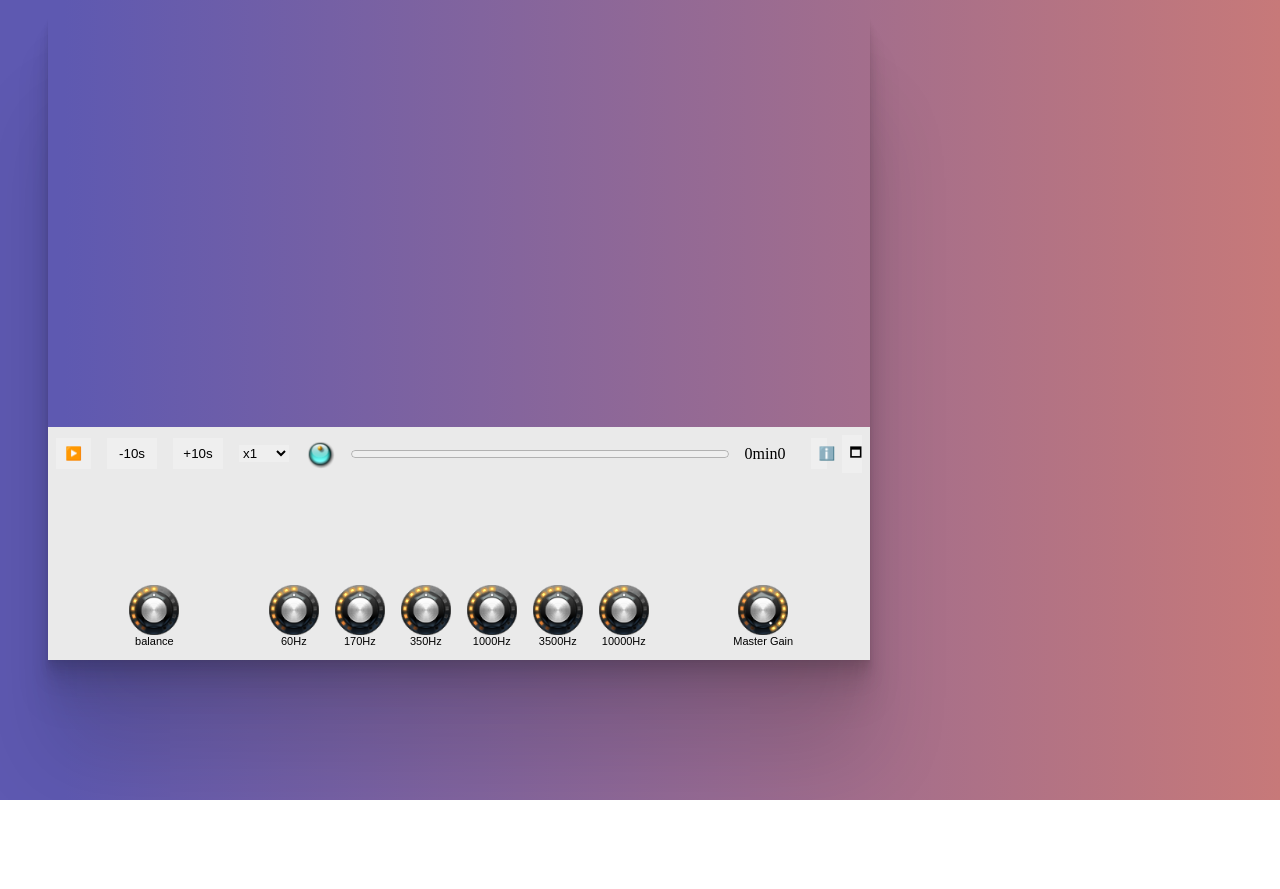
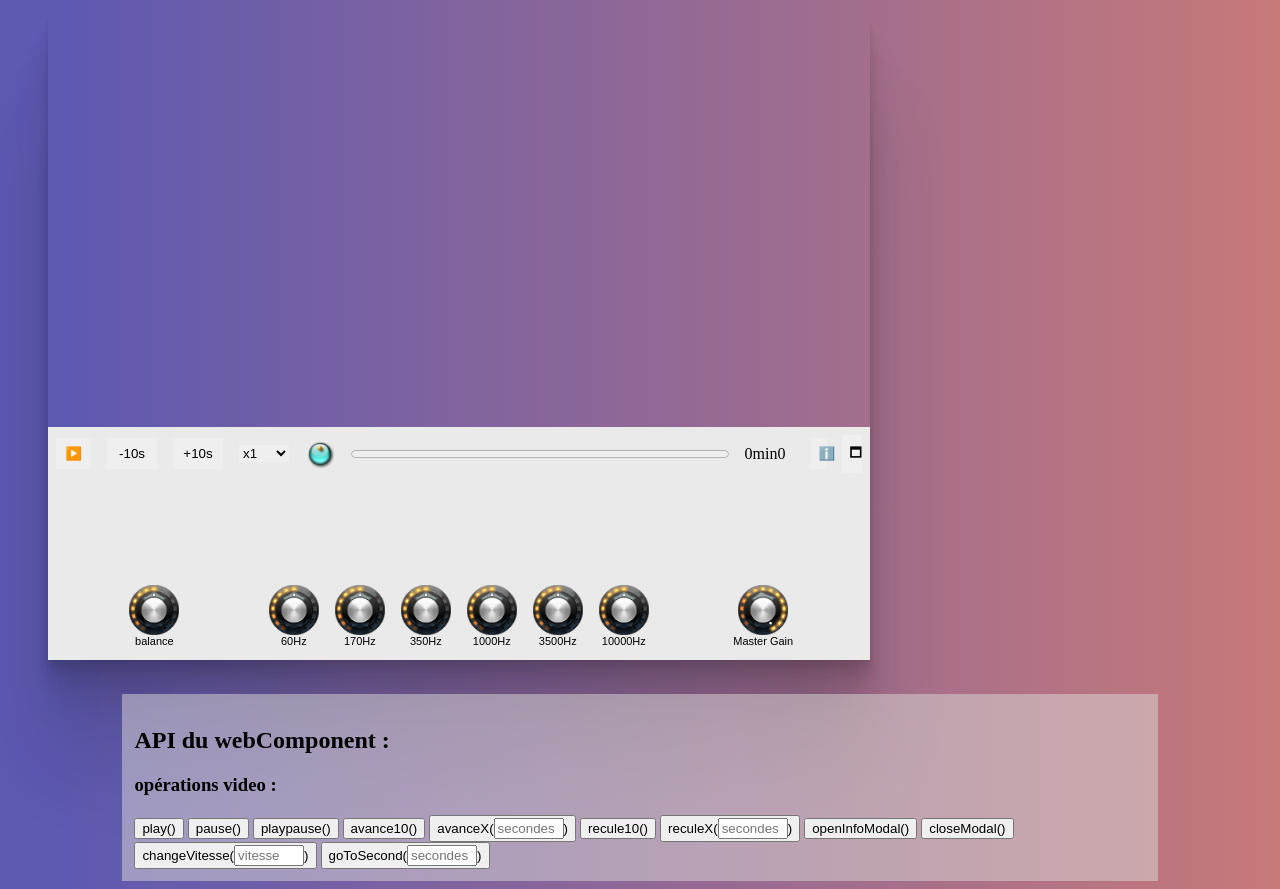
Before and after one commit to BordyV/webcomponent_video, a plain HTML site: page index.html in a window 1280 px wide. Before the commit the page ends 800 px from the top, so only its background shows below. Drawn offline with Linux system fonts and the light colour scheme; files whose address does not match are found by name.

Commit message:
feat: add html example for web component API

```diff
--- a/index.html
+++ b/index.html
@@ -12,6 +12,29 @@
             background: rgb(94, 89, 177);
             background: linear-gradient(90deg, rgba(94, 89, 177, 1) 5%, rgba(199, 121, 121, 1) 100%, rgba(0, 212, 255, 1) 100%);
         }
+
+        #ExempleApi {
+            padding: 1%;
+            margin-left: auto;
+            margin-right: auto;
+            width: 80%;
+            background-color: rgba(219, 218, 215, 0.5);
+            color: #000000;
+        }
+
+        #ExempleApi input[type="number"] {
+            width: 70px;
+        }
+
+        input::-webkit-outer-spin-button,
+        input::-webkit-inner-spin-button {
+            -webkit-appearance: none;
+            margin: 0;
+        }
+
+        input[type=number] {
+            -moz-appearance: textfield;
+        }
     </style>
     <!--les valeurs actuellement à true sont pas nécessaire car les fonctionnalités sont activés de bases
         on pourrait les enlever et ça ne changera pas.
@@ -20,13 +43,87 @@
     <my-player id="player" width-size="65%" controller-video="true" controller-canvas="true" controller-audio="true"
         keyboard-listener="true" src="http://commondatastorage.googleapis.com/gtv-videos-bucket/sample/Sintel.mp4">
     </my-player>
-    <!-- <button onclick="play()">PLAY DEPUIS INDEX.HTML</button>
+    <div id="ExempleApi">
+        <h2> API du webComponent : </h2>
+        <h3> opérations video : </h3>
+        <button onclick="play()">play()</button>
+        <button onclick="pause()">pause()</button>
+        <button onclick="playpause()">playpause() </button>
+        <button onclick="avance10()">avance10() </button>
+        <button onclick="avanceX()">avanceX(<input type="number" id="avanceXInput" placeholder="secondes">) </button>
+        <button onclick="recule10()">recule10() </button>
+        <button onclick="reculeX()">reculeX(<input type="number" id="reculeXInput" placeholder="secondes">) </button>
+        <button onclick="openInfoModal()">openInfoModal() </button>
+        <button onclick="closeModal()">closeModal() </button>
+        <button onclick="changeVitesse()">changeVitesse(<input type="number" id="changeVitesseInput"
+                placeholder="vitesse">)
+        </button>
+        <button onclick="goToSecond()">goToSecond(<input type="number" id="goToSecondInput" placeholder="secondes">)
+        </button>
+
+
+    </div>
     <script>
+        window.onkeydown = function (e) {
+            if (e.keyCode == 32 && e.target == document.body) {
+                e.preventDefault();
+            }
+        };
+
+        let avanceXInput = 0;
+        let reculeXInput = 0;
+        let changeVitesseInput = 1;
+        let goToSecondInput = 0;
+
+        document.querySelector("#avanceXInput").oninput = (event) => {
+            avanceXInput = event.target.value;
+        }
+        document.querySelector("#reculeXInput").oninput = (event) => {
+            reculeXInput = event.target.value;
+        }
+        document.querySelector("#changeVitesseInput").oninput = (event) => {
+            changeVitesseInput = event.target.value;
+        }
+        document.querySelector("#goToSecondInput").oninput = (event) => {
+            goToSecondInput = event.target.value;
+        }
+
         const p = document.querySelector("#player");
         function play() {
             p.play();
         }
-    </script> -->
+        function pause() {
+            p.pause();
+        }
+        function playpause() {
+            p.playpause();
+        }
+        function avance10() {
+            p.avance10();
+        }
+        function avanceX() {
+            p.avanceX(avanceXInput);
+        }
+        function recule10() {
+            p.recule10();
+        }
+        function reculeX() {
+            p.reculeX(reculeXInput);
+        }
+        function openInfoModal() {
+            p.openInfoModal();
+        }
+        function closeModal() {
+            p.closeModal();
+        }
+        function changeVitesse() {
+            p.changeVitesse(changeVitesseInput);
+
+        }
+        function goToSecond() {
+            p.goToSecond(goToSecondInput);
+        }
+    </script>
 </body>
 
 </html>
--- a/monLecteurVideo/index.js
+++ b/monLecteurVideo/index.js
@@ -248,7 +248,7 @@ class MyVideoPlayer extends HTMLElement {
         this.addEcouteurKeyboard();
         let keyboardListener = this.getAttribute("keyboard-listener");
         if (keyboardListener === 'false') {
-            window.onkeyup = (e) => { }
+            this.deleteEcouteurKeyBoard();
         }
 
         this.init();
@@ -273,7 +273,7 @@ class MyVideoPlayer extends HTMLElement {
             this.changeVitesse(this.shadowRoot.querySelector("#vitesse-select").value);
         }
         this.shadowRoot.querySelector("#info").onclick = (event) => {
-            this.openModal();
+            this.openInfoModal();
         }
         this.shadowRoot.querySelector("#player").onplay = () => {
             this.audioContext.resume();
@@ -362,9 +362,12 @@ class MyVideoPlayer extends HTMLElement {
             }
             //keyCode = i
             if (e.keyCode == 73) {
-                this.openModal();
+                this.openInfoModal();
             }
         }
+    }
+    deleteEcouteurKeyBoard() {
+        window.onkeyup = () => { }
     }
 
     init() {
@@ -380,15 +383,7 @@ class MyVideoPlayer extends HTMLElement {
                 this.bufferLength = this.analyser.frequencyBinCount;
                 this.dataArray = new Uint8Array(this.bufferLength);
 
-                // this.sourceNode.connect(this.analyser);
-                // this.analyser.connect(this.audioContext.destination);
-
                 this.stereoPanner = this.audioContext.createStereoPanner();
-
-                // connect nodes together
-                // this.sourceNode.connect(this.stereoPanner);
-                // this.stereoPanner.connect(this.audioContext.destination);
-
 
                 // Set filters
                 [60, 170, 350, 1000, 3500, 10000].forEach((freq, i) => {
@@ -471,7 +466,7 @@ class MyVideoPlayer extends HTMLElement {
         }
     }
 
-    openModal() {
+    openInfoModal() {
         let minutes = Math.floor(this.player.duration / 60);
         let seconds = this.player.duration - minutes * 60;
         let minSec = minutes + seconds / 100 + "";
@@ -518,14 +513,21 @@ class MyVideoPlayer extends HTMLElement {
     }
     changeVitesse(vitesse) {
         this.player.playbackRate = vitesse;
-
-        this.player.currentTime += parseFloat("10.0");
     }
     avance10() {
         this.player.currentTime += parseFloat("10.0");
     }
+    avanceX(value) {
+        this.player.currentTime += parseFloat(value);
+    }
     recule10() {
         this.player.currentTime -= parseFloat("10.0");
+    }
+    reculeX(value) {
+        this.player.currentTime -= parseFloat(value);
+    }
+    goToSecond(value) {
+        this.player.currentTime = parseFloat(value);
     }
     changeVolume(vol) {
         this.player.volume = vol;
```
